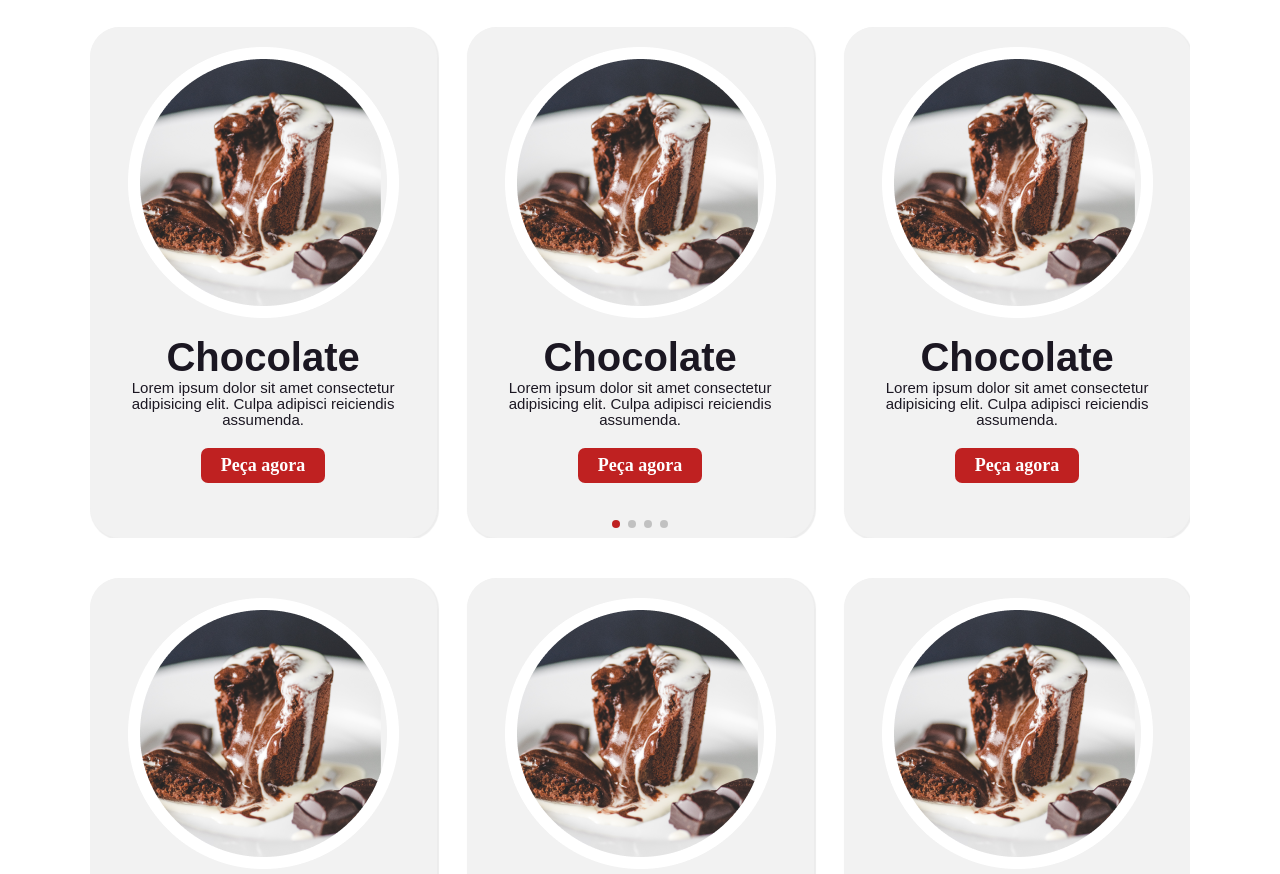
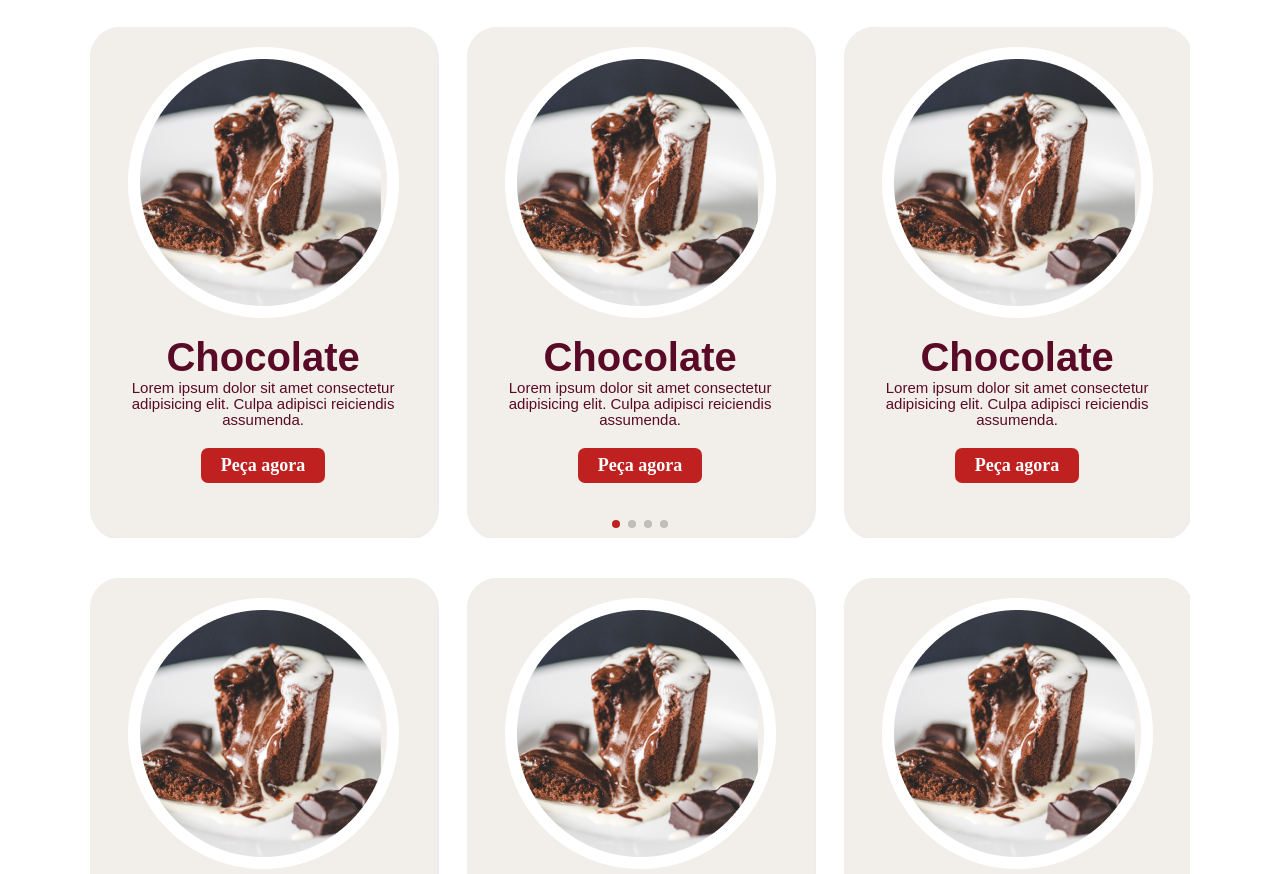
Before and after one commit to ArthuurAlves/amor_por_guloseima, a plain HTML site: page index.html in a window 1280 px wide. Shown: the part 867-1741 px from the top of the page. Drawn offline with nearby package versions, Linux system fonts and the light colour scheme; a web font is replaced by a local one.

Commit message:
Mudança nas cores das letras e fundo dos produtos

```diff
--- a/style.css
+++ b/style.css
@@ -88,7 +88,7 @@ html::-webkit-scrollbar-thumb {
 .icon i {
     font-size: 2rem;
     margin-right: 2rem;
-    color: #f2f2f2;
+    color: #590A27;
     cursor: pointer;
 
 }
@@ -174,7 +174,7 @@ section{
   display: flex;
   flex-direction:column;
   width: 50%;
-  background-color: #f2f2f2;
+  background-color: #F2EEE9;
   align-items: center;
   text-align: center;
   padding: 2rem;
@@ -197,12 +197,12 @@ section{
  .p-cont h3{
 
   font-size: 4rem;
-  color: #1b1722;
+  color: #590A27;
 }
  .p-cont p{
   font-size: 1.5rem;
   line-height: 1.6rem;
-  color: #1b1722
+  color: #590A27
 }
  .p-pedido{
   height: 3rem;
```
